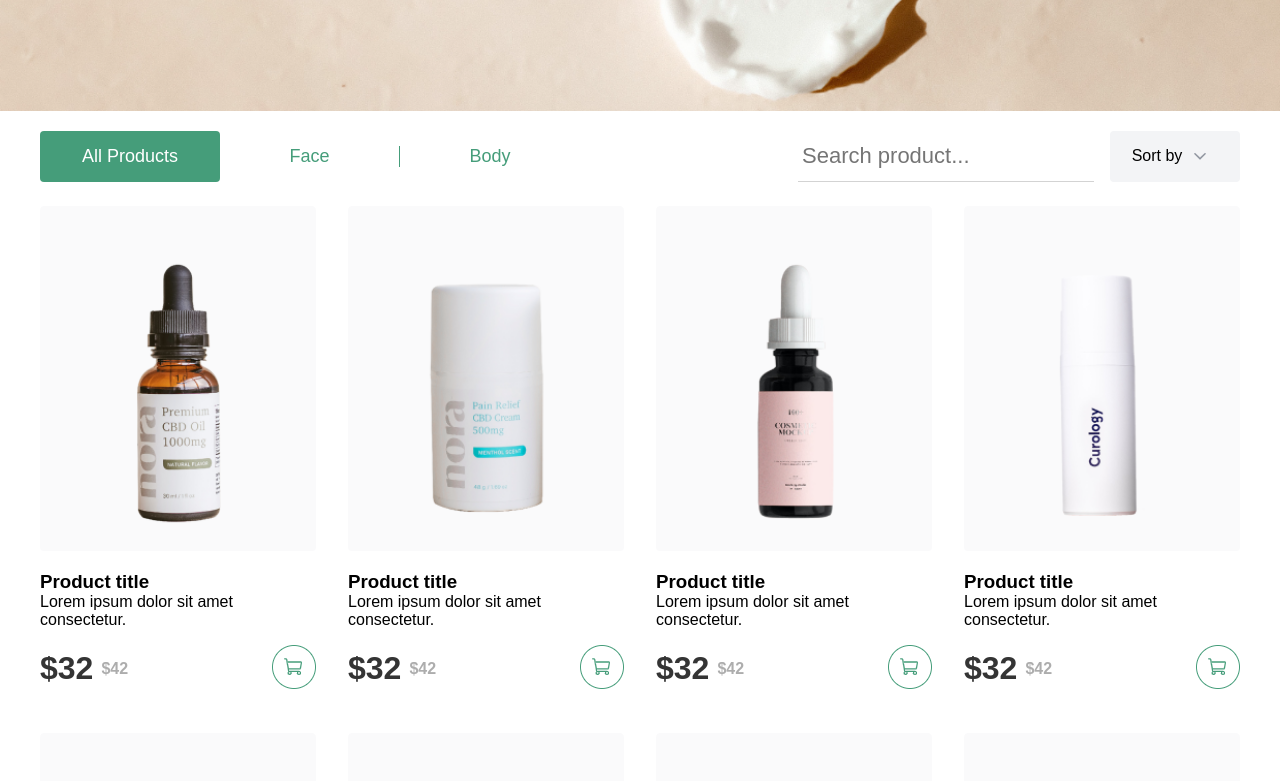
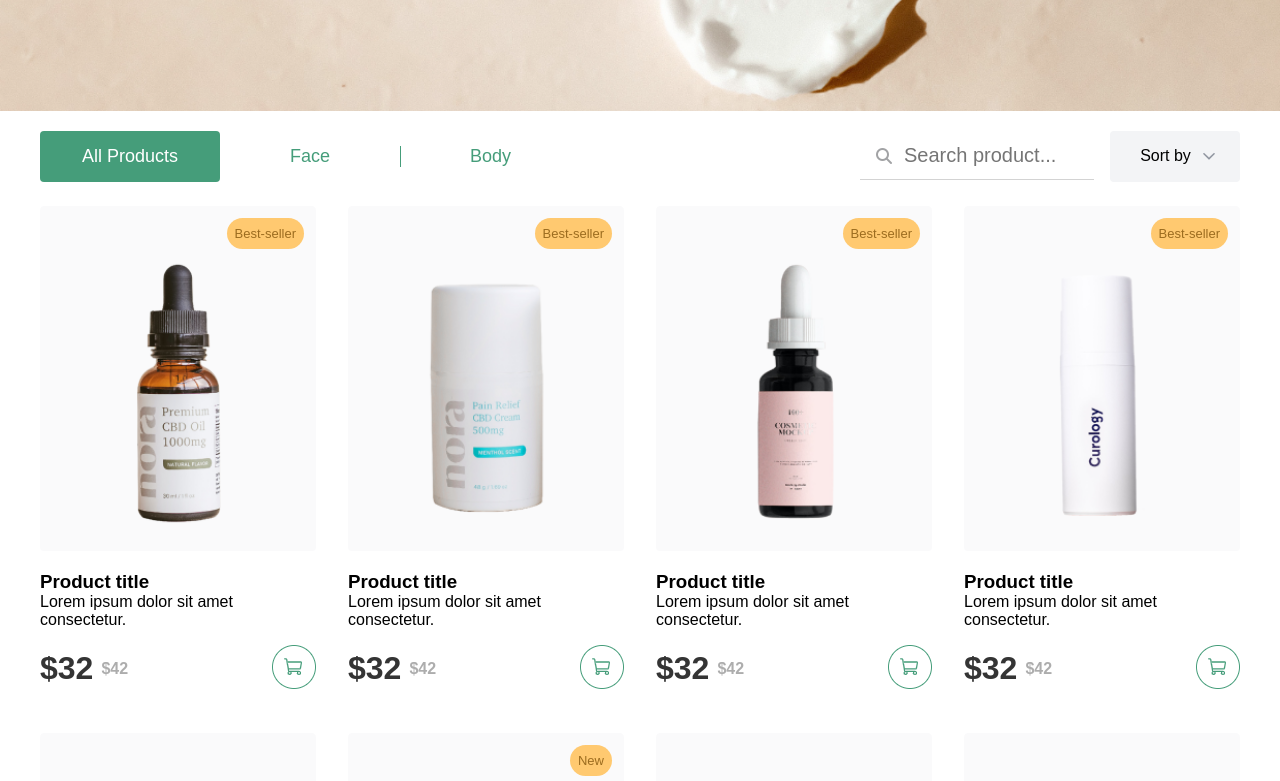
Before and after one commit to N-DK/Tuan_3, a plain HTML site: page index.html in a window 1280 px wide. Shown: the part 306-1087 px from the top of the page. Drawn offline with Linux system fonts and the light colour scheme.

Commit message:
web_chuong1_tuan03_bo_sung_them_label_product

```diff
--- a/index.html
+++ b/index.html
@@ -6,6 +6,7 @@
     <meta http-equiv="X-UA-Compatible" content="IE=edge">
     <meta name="viewport" content="width=device-width, initial-scale=1.0">
     <link rel="stylesheet" href="style.css">
+    <link rel="stylesheet" href="https://cdnjs.cloudflare.com/ajax/libs/font-awesome/6.3.0/css/all.min.css">
     <title>Document</title>
 </head>
 
@@ -37,7 +38,7 @@
                     </div>
                     <div class="header__user">
                         <div class="header__user-input">
-                            <img src="" alt="">
+                            <i class="fa-solid fa-magnifying-glass"></i>
                             <input type="text" name="" id="" placeholder="Search product...">
                         </div>
                         <a class="header__user-cart">
@@ -63,19 +64,22 @@
             </div>
             <div class="main__search">
                 <div class="main__search-left">
-                    <div class="search__left-item active">
-                        <a href="">All Products</a>
-                    </div>
-                    <div class="search__left-item">
-                        <a href="">Face</a>
-                    </div>
-                    <div class="search__left-item">
-                        <a href="">Body</a>
-                    </div>
+                    <input type="radio" name="category" id="all" checked>
+                    <label for="all" class="search__left-item">
+                        <p href="">All Products</p>
+                    </label>
+                    <input type="radio" name="category" id="face">
+                    <label for="face" class="search__left-item">
+                        <p href="">Face</p>
+                    </label>
+                    <input type="radio" name="category" id="body">
+                    <label for="body" class="search__left-item">
+                        <p href="">Body</p>
+                    </label>
                 </div>
                 <div class="main__search-right">
                     <div class="main__right-input">
-                        <!-- icon -->
+                        <i class="fa-solid fa-magnifying-glass"></i>
                         <input type="text" name="" id="" placeholder="Search product...">
                     </div>
                     <a href="">
@@ -91,6 +95,7 @@
                             <div class="product">
                                 <div class="product__img">
                                     <img src="Image 1 (1).png" alt="">
+                                    <p class="product__label">Best-seller</p>
                                 </div>
                                 <div class="product__name">
                                     <h3>Product title</h3>
@@ -111,6 +116,7 @@
                             <div class="product">
                                 <div class="product__img">
                                     <img src="Image 1 (2).png" alt="">
+                                    <p class="product__label">Best-seller</p>
                                 </div>
                                 <div class="product__name">
                                     <h3>Product title</h3>
@@ -131,6 +137,7 @@
                             <div class="product">
                                 <div class="product__img">
                                     <img src="Image 1 (3).png" alt="">
+                                    <p class="product__label">Best-seller</p>
                                 </div>
                                 <div class="product__name">
                                     <h3>Product title</h3>
@@ -151,6 +158,7 @@
                             <div class="product">
                                 <div class="product__img">
                                     <img src="Image 1 (4).png" alt="">
+                                    <p class="product__label">Best-seller</p>
                                 </div>
                                 <div class="product__name">
                                     <h3>Product title</h3>
@@ -191,6 +199,7 @@
                             <div class="product">
                                 <div class="product__img">
                                     <img src="Image 1 (6).png" alt="">
+                                    <p class="product__label">New</p>
                                 </div>
                                 <div class="product__name">
                                     <h3>Product title</h3>
@@ -251,6 +260,7 @@
                             <div class="product">
                                 <div class="product__img">
                                     <img src="Image 1 (9).png" alt="">
+                                    <p class="product__label">New</p>
                                 </div>
                                 <div class="product__name">
                                     <h3>Product title</h3>
@@ -311,6 +321,7 @@
                             <div class="product">
                                 <div class="product__img">
                                     <img src="Image 1 (12).png" alt="">
+                                    <p class="product__label">New</p>
                                 </div>
                                 <div class="product__name">
                                     <h3>Product title</h3>
--- a/style.css
+++ b/style.css
@@ -75,6 +75,13 @@ body {
     padding: 6px 4px;
 }
 
+.header__user-input i {
+    color: #a2a3a5;
+    font-size: 12px;
+    padding: 0 6px;
+}
+
+
 .header__user-input>input {
     border: none;
     outline: none;
@@ -127,44 +134,75 @@ body {
     padding: 15px 0;
     font-size: 18px;
     border-radius: 4px;
+    cursor: pointer;
+    transition: all ease .3s;
 }
 
-.search__left-item a {
+.search__left-item p {
     text-decoration: none;
     color: #459d7a;
     display: block;
     text-align: center;
 }
-
-.search__left-item:nth-child(2) a {
-    border-right: 1px solid #459d7a;
+.main__search-left input {
+    display: none;
 }
 
-.active {
+.main__search-left input:checked + .search__left-item {
     background-color: #459d7a;
 }
 
-.active a {
+.main__search-left input:checked + .search__left-item p {
+    color: #fff;
+}
+
+.search__left-item:nth-child(4) p {
+    border-left: 1px solid #459d7a;
+}
+
+.search__left-item:nth-child(6) p {
+    border-left: 1px solid #459d7a;
+}
+
+/* .active {
+    background-color: #459d7a;
+}
+
+.active label {
     color: #fff;
 
+}*/
+
+.main__search-left input:checked + .search__left-item + input + .search__left-item p{
+    border: none;
 }
 
 .main__search-right {
     display: flex;
     align-items: center;
+    padding-left: 12px;
+}
+
+.main__search-right i {
+    color: #a2a3a5;
+    padding-right: 12px;
 }
 
 .main__right-input {
     margin-right: 16px;
+    padding-left: 16px;
+    display: flex;
+    align-items: center;
+    border-bottom: 1px solid #d3d3d3;
 }
 
 .main__right-input input {
     border: none;
     outline: none;
-    border-bottom: 1px solid #d3d3d3;
-    padding: 12px 4px;
-    font-size: 22px;
+    padding: 12px 0px;
+    font-size: 20px;
     font-weight: 500;
+    width: 190px;
 }
 
 .main__search-right a {
@@ -182,6 +220,7 @@ body {
 
 .main__search-right a img {
     transform: rotate(90deg);
+    margin-right: -17px;
 }
 
 .main__container-procduct {
@@ -219,6 +258,18 @@ body {
 .product__img {
     width: 100%;
     margin-bottom: 16px;
+    position: relative;
+}
+
+.product__label {
+    position: absolute;
+    right: 12px;
+    top: 12px;
+    background-color: #ffc970;
+    border-radius: 999999px;
+    padding: 8px 8px;
+    font-size: 13px;
+    color: #9c6c1f;
 }
 
 .product__img img {
```
